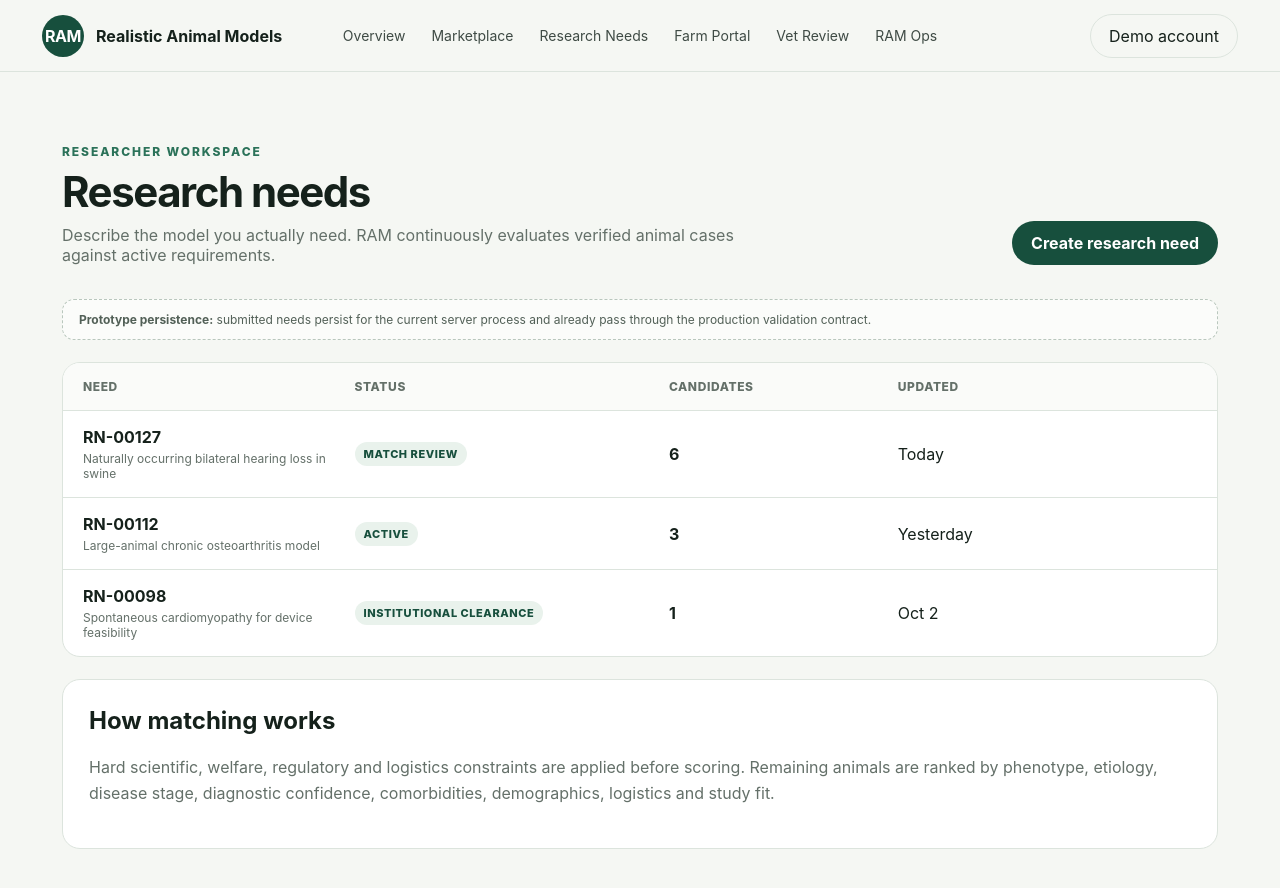
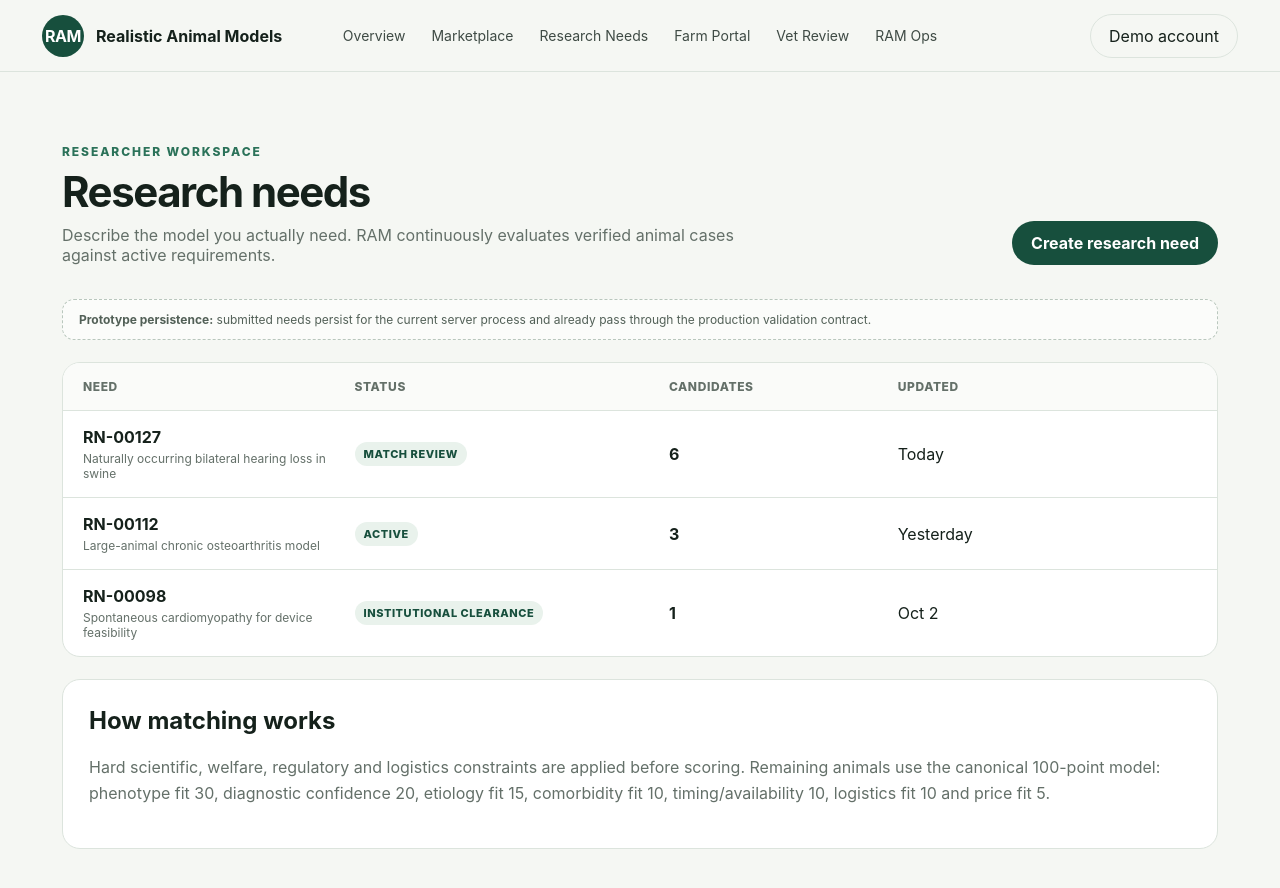
Before and after one commit to neophilism/RAM-Marketplace, a Next.js app: page /research in a window 1280 px wide. Shown: the top 888 px of the page. Built offline with nearby package versions, Linux system fonts and the light colour scheme.

Commit message:
ui: align match explanation with canonical weights

```diff
--- a/app/research/page.tsx
+++ b/app/research/page.tsx
@@ -39,7 +39,7 @@ export default function ResearchNeedsPage() {
 
       <div className="panel">
         <h2>How matching works</h2>
-        <p>Hard scientific, welfare, regulatory and logistics constraints are applied before scoring. Remaining animals are ranked by phenotype, etiology, disease stage, diagnostic confidence, comorbidities, demographics, logistics and study fit.</p>
+        <p>Hard scientific, welfare, regulatory and logistics constraints are applied before scoring. Remaining animals use the canonical 100-point model: phenotype fit 30, diagnostic confidence 20, etiology fit 15, comorbidity fit 10, timing/availability 10, logistics fit 10 and price fit 5.</p>
       </div>
     </section>
   );
```
